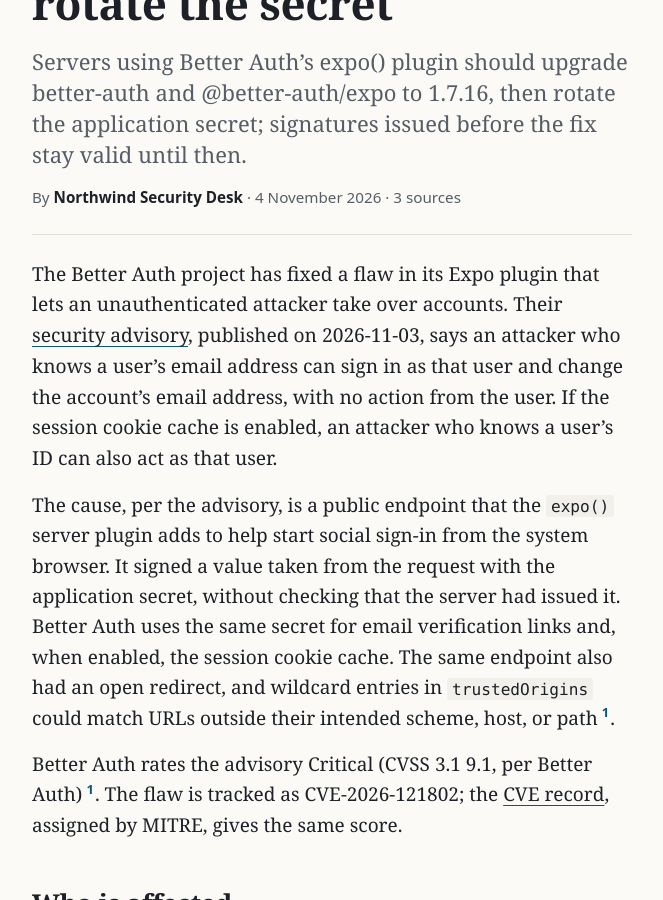
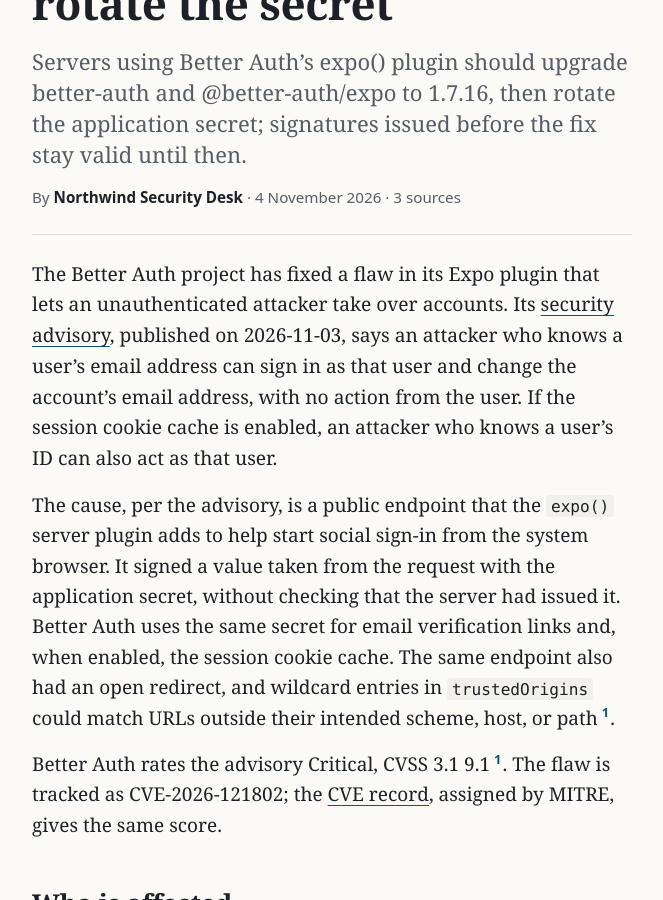
Before and after one commit to northwind-press/northwind-press.github.io, a Jekyll site: the page built from _posts/2026-11-04-better-auth-expo-account-takeover.md, in a window 1280 px wide and 900 px high, scrolled down 388 px. Shown: the whole window, without its empty margins (308-971 px from the left). Built offline with Jekyll 4.4.1, drawn with Linux system fonts in a browser that asks for light colours.

Commit message:
Copy: better-auth-expo 'Its' for the project; CVSS in house form (T-200)
Co-Authored-By: Claude Opus 5.5 <noreply@anthropic.com>

```diff
--- a/_posts/2026-11-04-better-auth-expo-account-takeover.md
+++ b/_posts/2026-11-04-better-auth-expo-account-takeover.md
@@ -24,11 +24,11 @@ sources:
 corrections: []
 ---
 
-The Better Auth project has fixed a flaw in its Expo plugin that lets an unauthenticated attacker take over accounts. Their [security advisory](https://github.com/better-auth/better-auth/security/advisories/GHSA-4wq4-2ppv-q3hg), published on 2026-11-03, says an attacker who knows a user's email address can sign in as that user and change the account's email address, with no action from the user. If the session cookie cache is enabled, an attacker who knows a user's ID can also act as that user.
+The Better Auth project has fixed a flaw in its Expo plugin that lets an unauthenticated attacker take over accounts. Its [security advisory](https://github.com/better-auth/better-auth/security/advisories/GHSA-4wq4-2ppv-q3hg), published on 2026-11-03, says an attacker who knows a user's email address can sign in as that user and change the account's email address, with no action from the user. If the session cookie cache is enabled, an attacker who knows a user's ID can also act as that user.
 
 The cause, per the advisory, is a public endpoint that the `expo()` server plugin adds to help start social sign-in from the system browser. It signed a value taken from the request with the application secret, without checking that the server had issued it. Better Auth uses the same secret for email verification links and, when enabled, the session cookie cache. The same endpoint also had an open redirect, and wildcard entries in `trustedOrigins` could match URLs outside their intended scheme, host, or path{% include cite.html n=1 %}.
 
-Better Auth rates the advisory Critical (CVSS 3.1 9.1, per Better Auth){% include cite.html n=1 %}. The flaw is tracked as CVE-2026-121802; the [CVE record](https://www.cve.org/CVERecord?id=CVE-2026-121802), assigned by MITRE, gives the same score.
+Better Auth rates the advisory Critical, CVSS 3.1 9.1{% include cite.html n=1 %}. The flaw is tracked as CVE-2026-121802; the [CVE record](https://www.cve.org/CVERecord?id=CVE-2026-121802), assigned by MITRE, gives the same score.
 
 ## Who is affected
 
```
